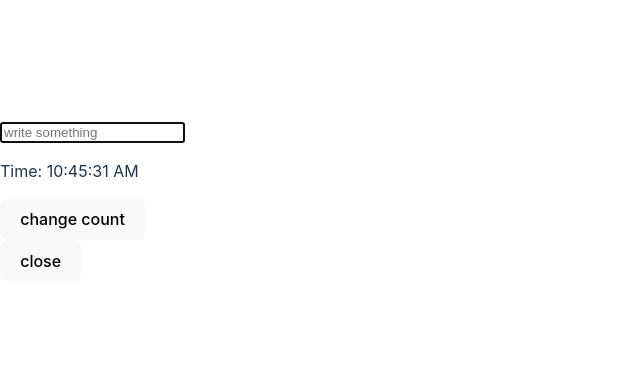
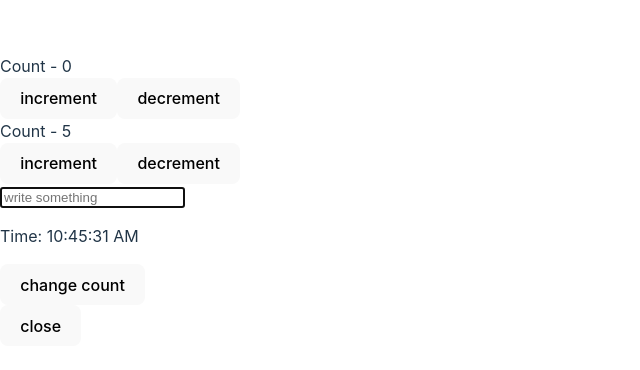
Before and after one commit to saiem-jatri/React-render-props, a React (Vite) app: page / in a window 1280 px wide. Shown: the part 200-570 px from the top of the page, without its empty margins (0-640 px from the left). Built offline with nearby package versions, Linux system fonts and the light colour scheme.

Commit message:
reducer added

```diff
--- a/src/App.jsx
+++ b/src/App.jsx
@@ -1,11 +1,13 @@
 import { useState } from 'react';
 import MyComponent from './components/useEffect/MyComponent.jsx'
 import Form from './components/useRef/Form.jsx'
+import Reducer from './components/useReducer/Reducer.jsx'
 export default function App() {
 const [show, setShow] = useState(true)
 
         return (
           <div className="app">
+            <Reducer/>
             <Form/>
              <div>{show && <MyComponent />}</div>
 
--- /dev/null
+++ b/src/components/useReducer/Reducer.jsx
@@ -0,0 +1,33 @@
+import { useReducer } from "react";
+
+const initialState = 0;
+const initialState2 = 5;
+
+const reducer =(state,action)=>{
+    switch(action){
+        case 'increment':
+            return state +1;
+        case 'decrement':
+            return state -1;
+        default:
+            return state
+    }
+}
+export default function Counter(){
+    const [count, dispatch] = useReducer(reducer,initialState)
+    const [count2, dispatch1] = useReducer(reducer,initialState2)
+    return(
+        <>
+        <div>
+            <div>Count - {count}</div>
+            <button type="button" onClick={()=> dispatch('increment')}>increment</button>
+            <button type="button" onClick={()=> dispatch('decrement')}>decrement</button>
+        </div>
+        <div>
+            <div>Count - {count2}</div>
+            <button type="button" onClick={()=> dispatch1('increment')}>increment</button>
+            <button type="button" onClick={()=> dispatch1('decrement')}>decrement</button>
+        </div>
+        </>
+    )
+}
```
